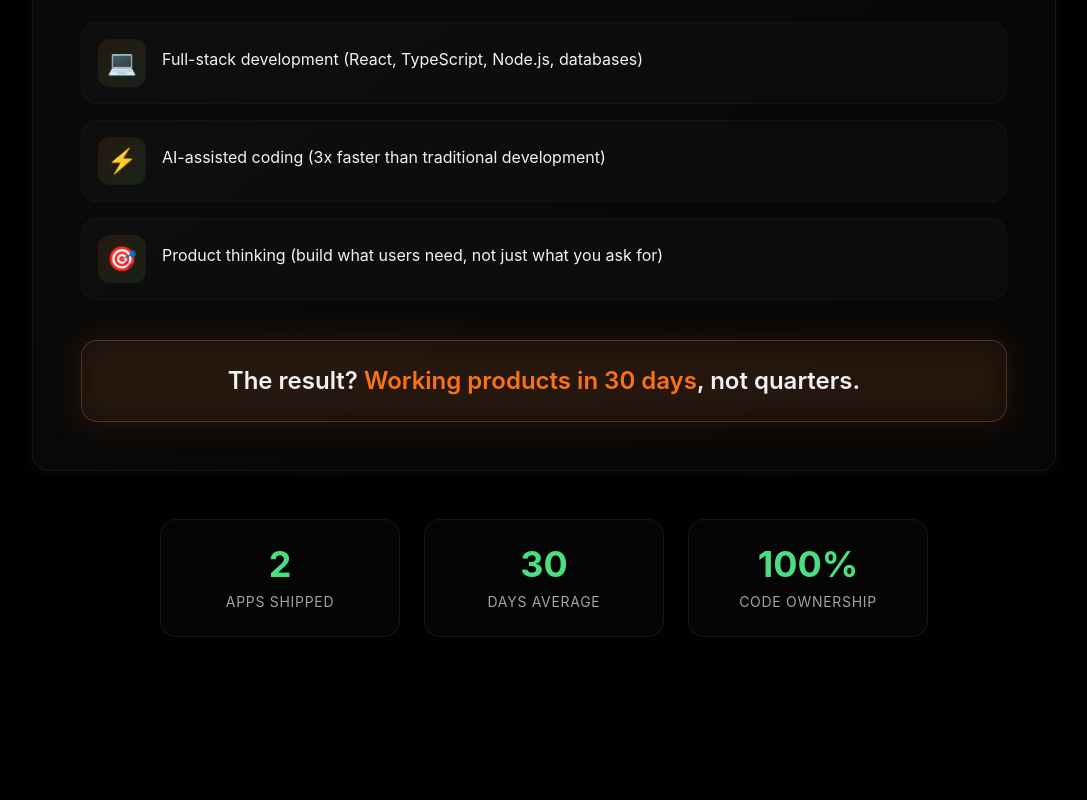
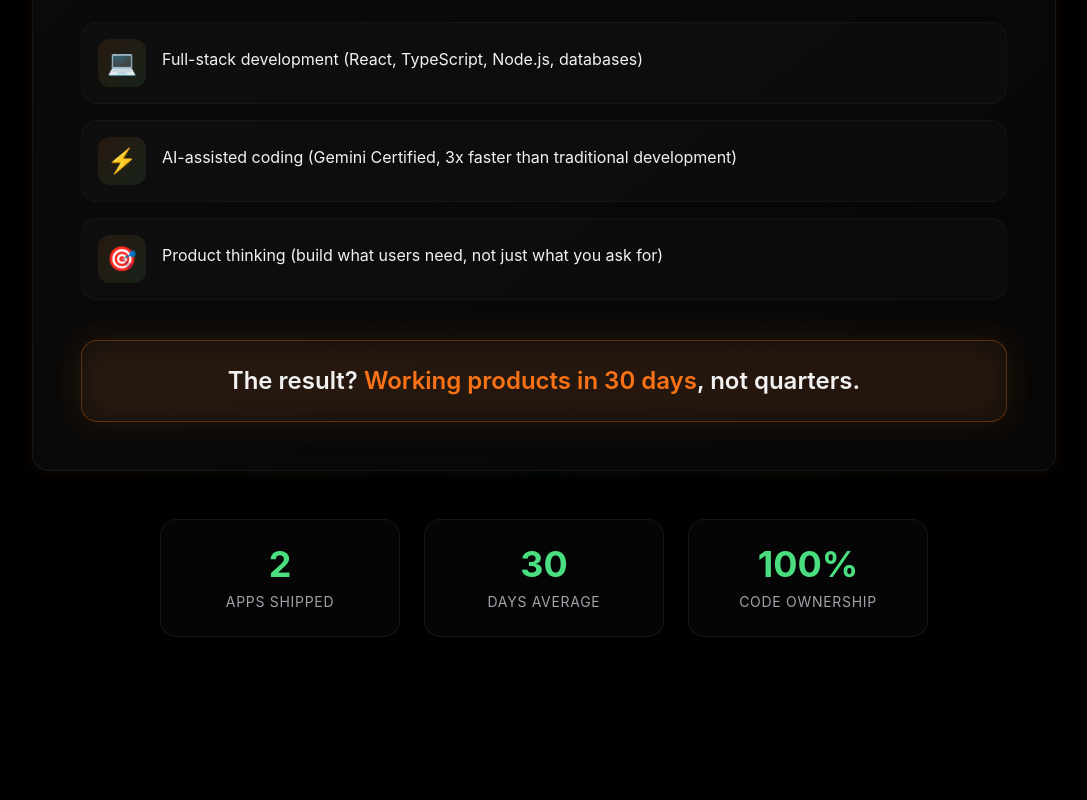
Before and after one commit to marcosdiego1904/myportfolio, a Next.js app: page / in a window 1280 px wide. Shown: the part 2820-3620 px from the top of the page, without its empty margins (96-1183 px from the left). Built offline with nearby package versions, Linux system fonts and the light colour scheme.

Commit message:
Add Gemini Certified credential to AI-assisted development mentions

```diff
--- a/components/faq.tsx
+++ b/components/faq.tsx
@@ -11,7 +11,7 @@ const faqs = [
       <div className="space-y-4">
         <p>Three reasons:</p>
         <ol className="list-decimal pl-5 space-y-2">
-          <li>I use AI-assisted development to code 3x faster than traditional methods</li>
+          <li>I use AI-assisted development (Gemini Certified) to code 3x faster than traditional methods</li>
           <li>I focus on MVP scope — no feature bloat, just what you need to validate</li>
           <li>I've done this before (see WareWise and Lamp to My Feet above)</li>
         </ol>
--- a/components/process.tsx
+++ b/components/process.tsx
@@ -42,7 +42,7 @@ export function Process() {
         "Daily progress updates via Slack/email",
         "Working demos every 3-4 days (you see progress, not just promises)",
         "Your feedback incorporated in real-time",
-        "AI-assisted development for 3x speed",
+        "AI-assisted development (Gemini Certified) for 3x speed",
       ],
       result: "You're involved throughout, not left in the dark.",
     },
--- a/components/solution.tsx
+++ b/components/solution.tsx
@@ -52,7 +52,7 @@ export function Solution() {
               <div className="grid gap-4">
                 {[
                   { text: "Full-stack development (React, TypeScript, Node.js, databases)", icon: "💻" },
-                  { text: "AI-assisted coding (3x faster than traditional development)", icon: "⚡" },
+                  { text: "AI-assisted coding (Gemini Certified, 3x faster than traditional development)", icon: "⚡" },
                   { text: "Product thinking (build what users need, not just what you ask for)", icon: "🎯" },
                 ].map((skill, index) => (
                   <div
```
